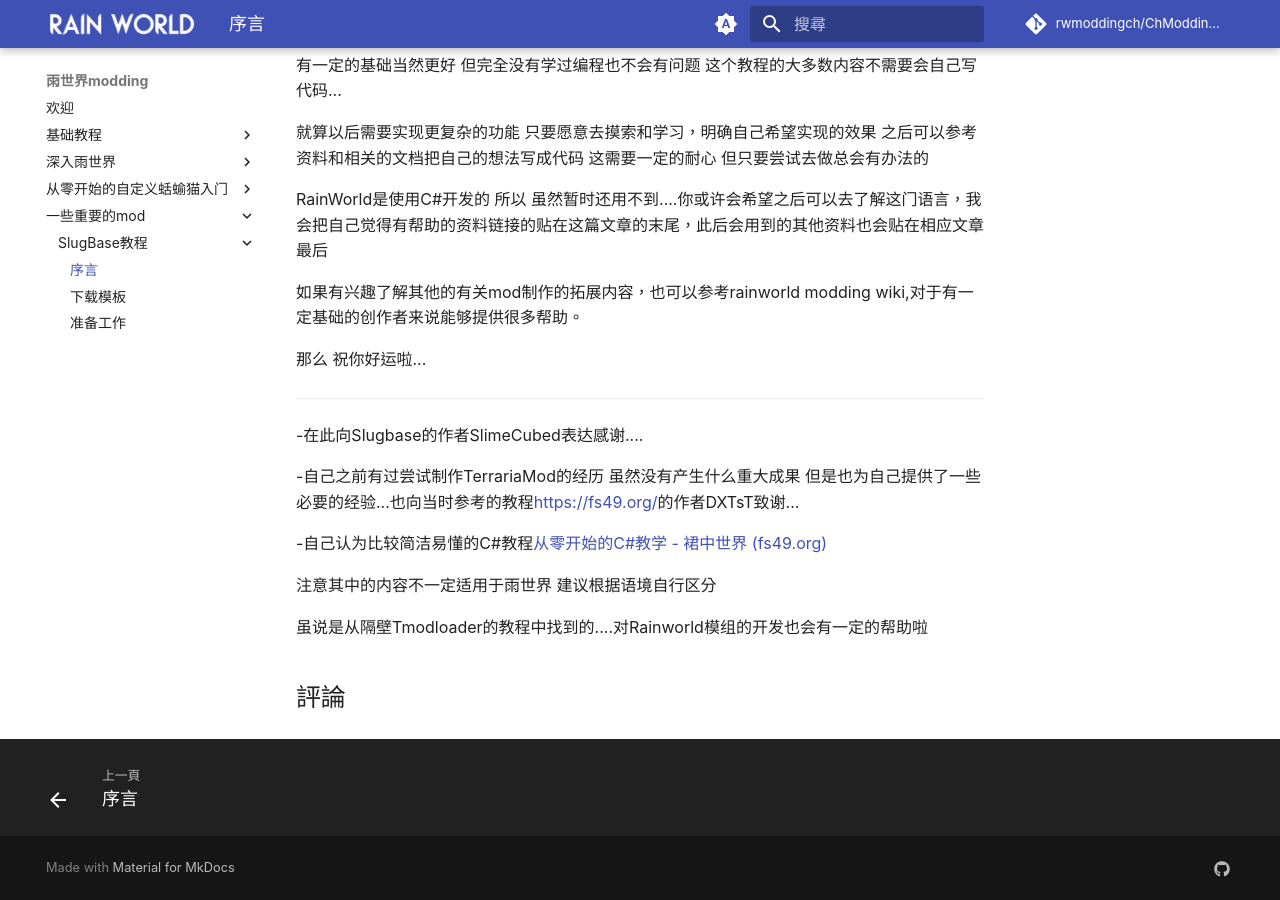
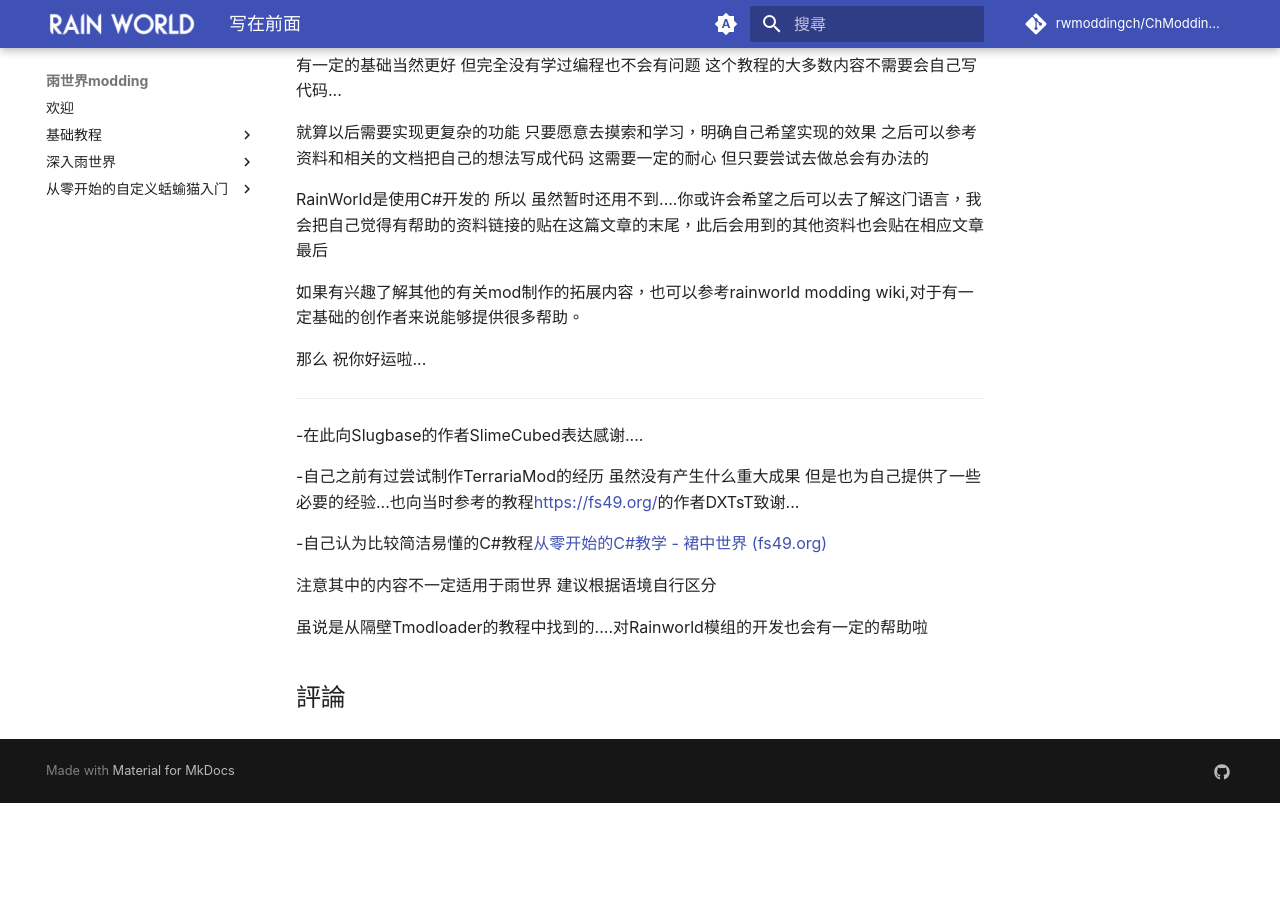
Before and after one commit to rwmoddingch/ChModdingWiki, an MkDocs documentation site: the page built from docs/一些重要的mod/slugbase教程/序言.md, in a window 1280 px wide and 900 px high, scrolled down 660 px. Built offline with MkDocs 1.6.1 and Material for MkDocs 9.7.7, drawn with Linux system fonts in a browser that asks for light colours; comment, search, counter and statistics services are not loaded; after the commit the page ends 1463 px from its top, so only the background shows below that.

Commit message:
Update mkdocs.yml

```diff
--- a/mkdocs.yml
+++ b/mkdocs.yml
@@ -89,8 +89,3 @@
     - Slugbase：准备工作: 从零开始的自定义蛞蝓猫入门/Slugbase：准备工作.md
     - Slugbase：从魔改开始: 从零开始的自定义蛞蝓猫入门/Slugbase：从魔改开始.md
     - 角色技能修改: 从零开始的自定义蛞蝓猫入门/自定义角色：技能修改.md
-  - 一些重要的mod:
-    - SlugBase教程:
-      - 序言: 一些重要的mod/slugbase教程/序言.md
-      - 下载模板: 一些重要的mod/slugbase教程/下载模板.md
-      - 准备工作: 一些重要的mod/slugbase教程/准备工作.md
```
